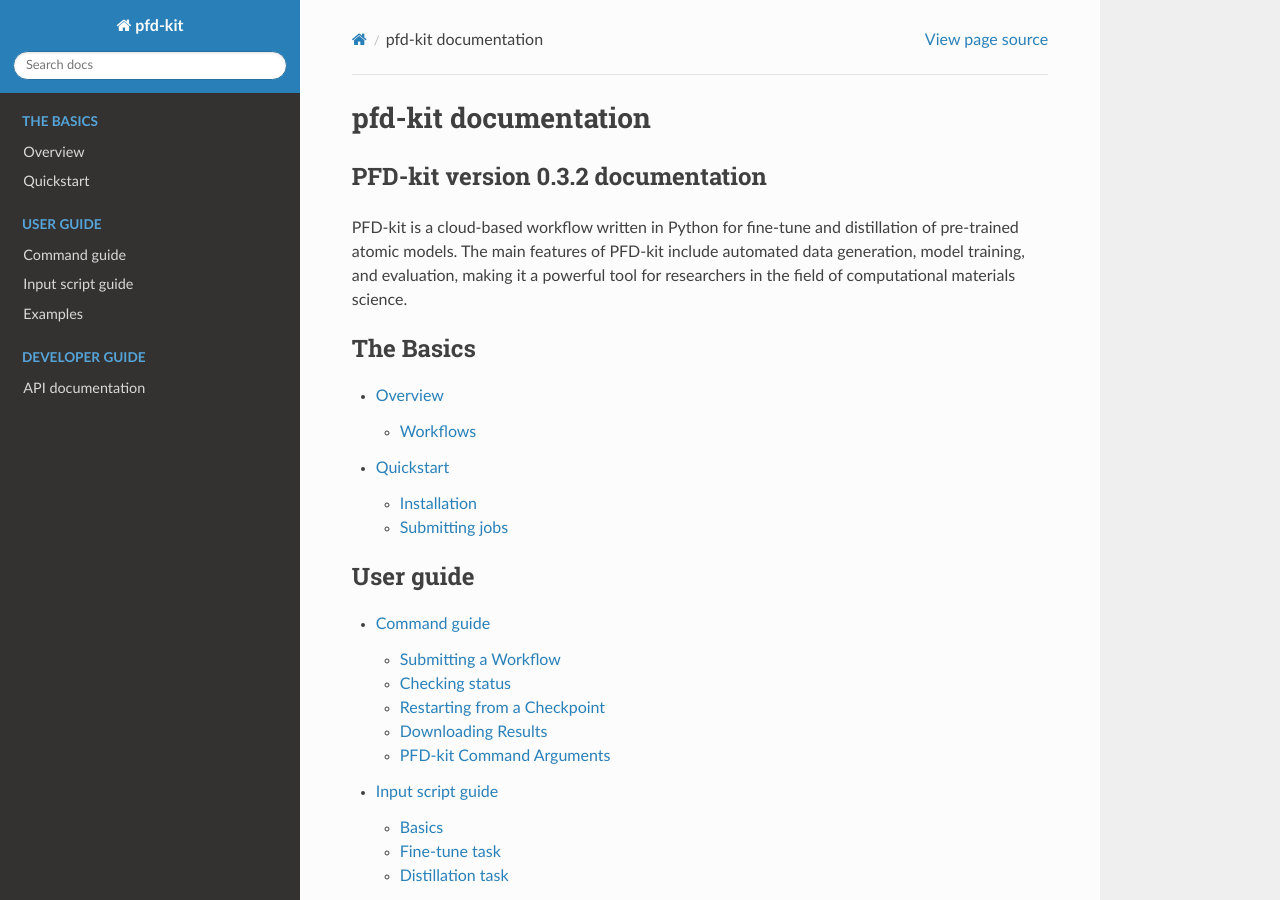
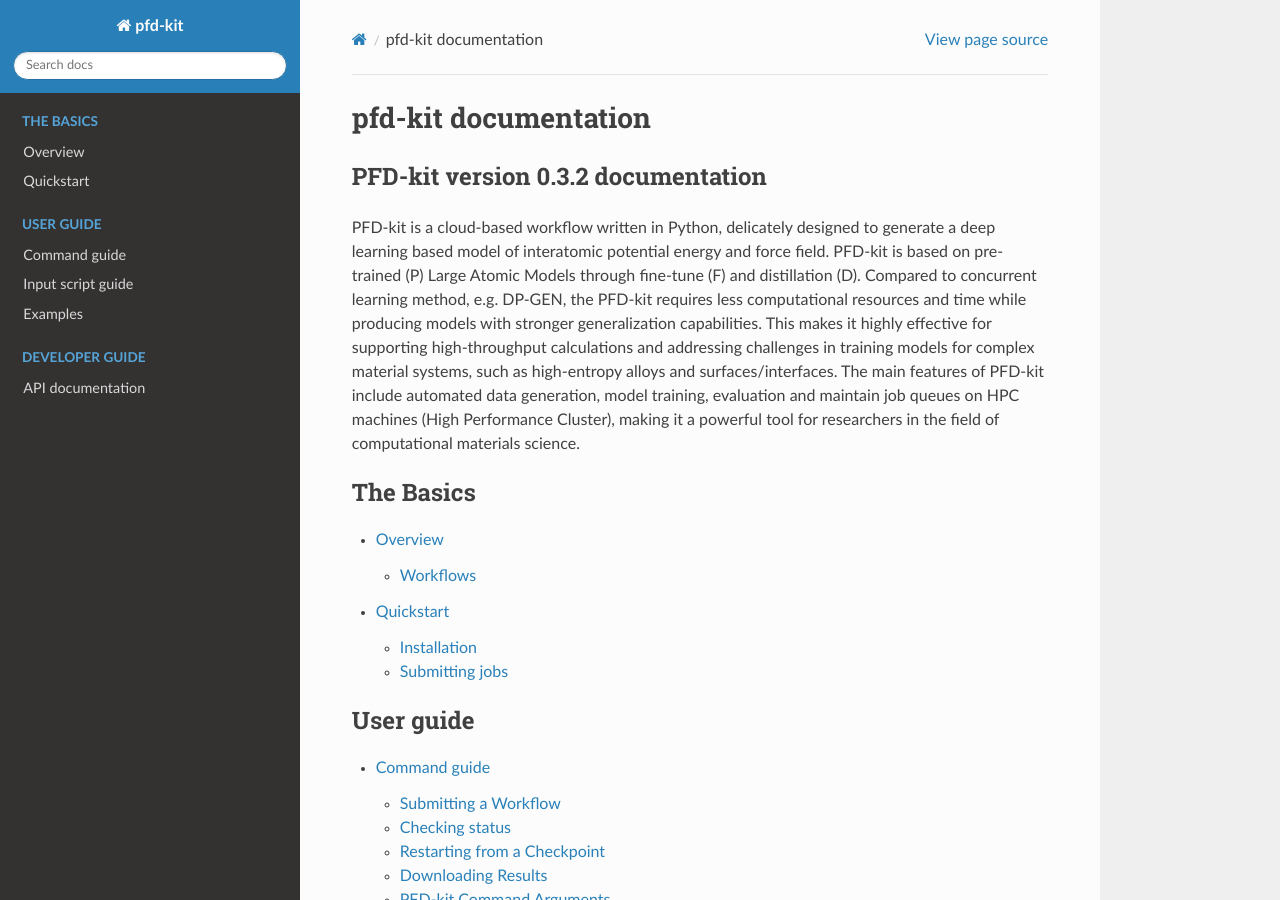
Before and after one commit to ruoyuwang1995nya/pfd-kit, a Sphinx documentation site: the page built from docs/index.rst, in a window 1280 px wide and 900 px high. Built offline with Sphinx 7.4.7 and the Read the Docs theme 3.1.0, drawn with Linux system fonts in a browser that asks for light colours; pages that are not in the unit, such as notebooks, are missing from menus.

Commit message:
fix: modify doc hompage, make the scientific purpose more clearly.

```diff
--- a/docs/index.rst
+++ b/docs/index.rst
@@ -9,8 +9,8 @@ pfd-kit documentation
 PFD-kit version |version| documentation
 ----------------------------------------
 
-PFD-kit is a cloud-based workflow written in Python for fine-tune and distillation of pre-trained atomic models.
-The main features of PFD-kit include automated data generation, model training, and evaluation, making it a powerful tool for researchers in the field
+PFD-kit is a cloud-based workflow written in Python, delicately designed to generate a deep learning based model of interatomic potential energy and force field. PFD-kit is based on pre-trained (P) Large Atomic Models through fine-tune (F) and distillation (D). Compared to concurrent learning method, e.g. DP-GEN, the PFD-kit requires less computational resources and time while producing models with stronger generalization capabilities. This makes it highly effective for supporting high-throughput calculations and addressing challenges in training models for complex material systems, such as high-entropy alloys and surfaces/interfaces.
+The main features of PFD-kit include automated data generation, model training, evaluation and maintain job queues on HPC machines (High Performance Cluster), making it a powerful tool for researchers in the field
 of computational materials science.
 
 .. toctree::
```
